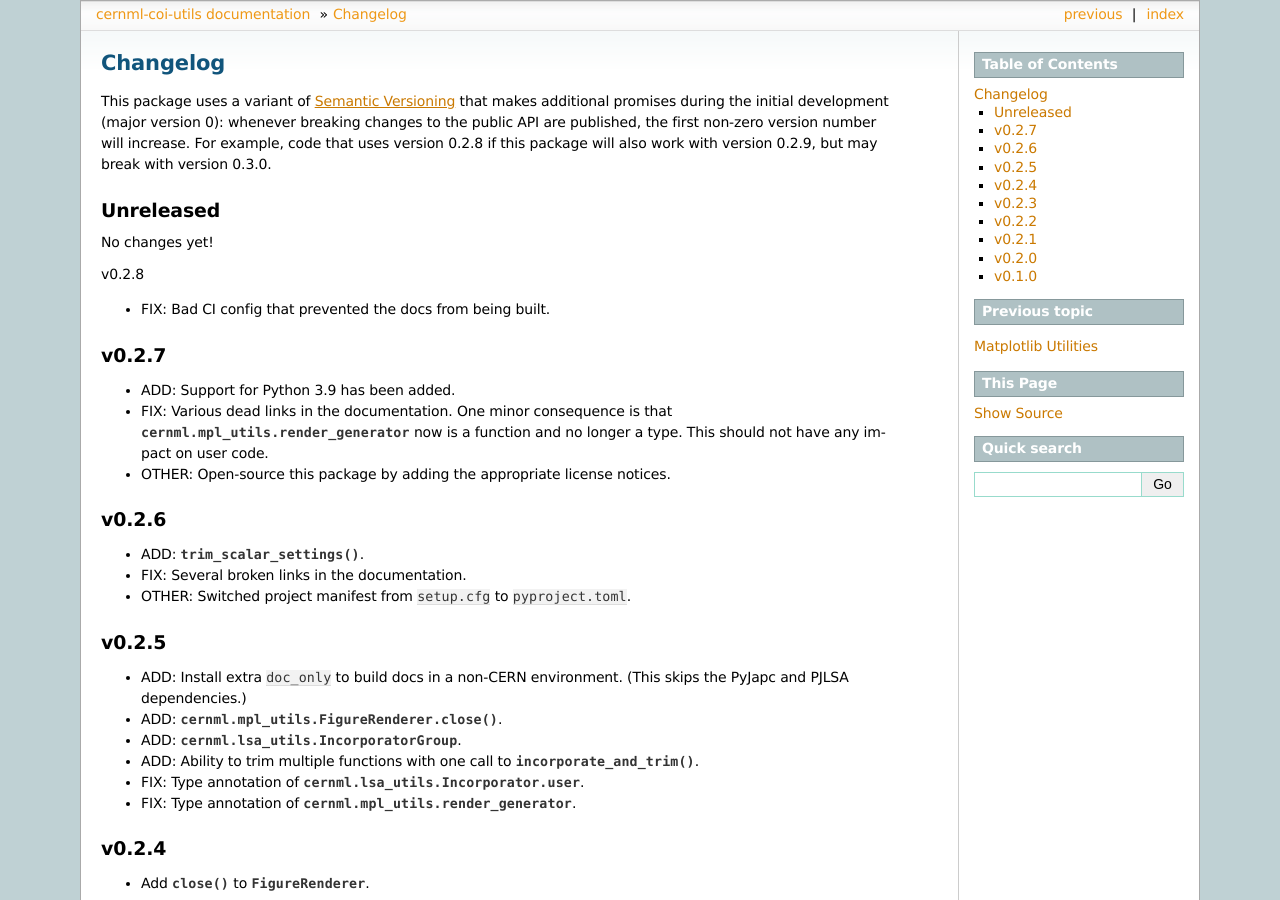
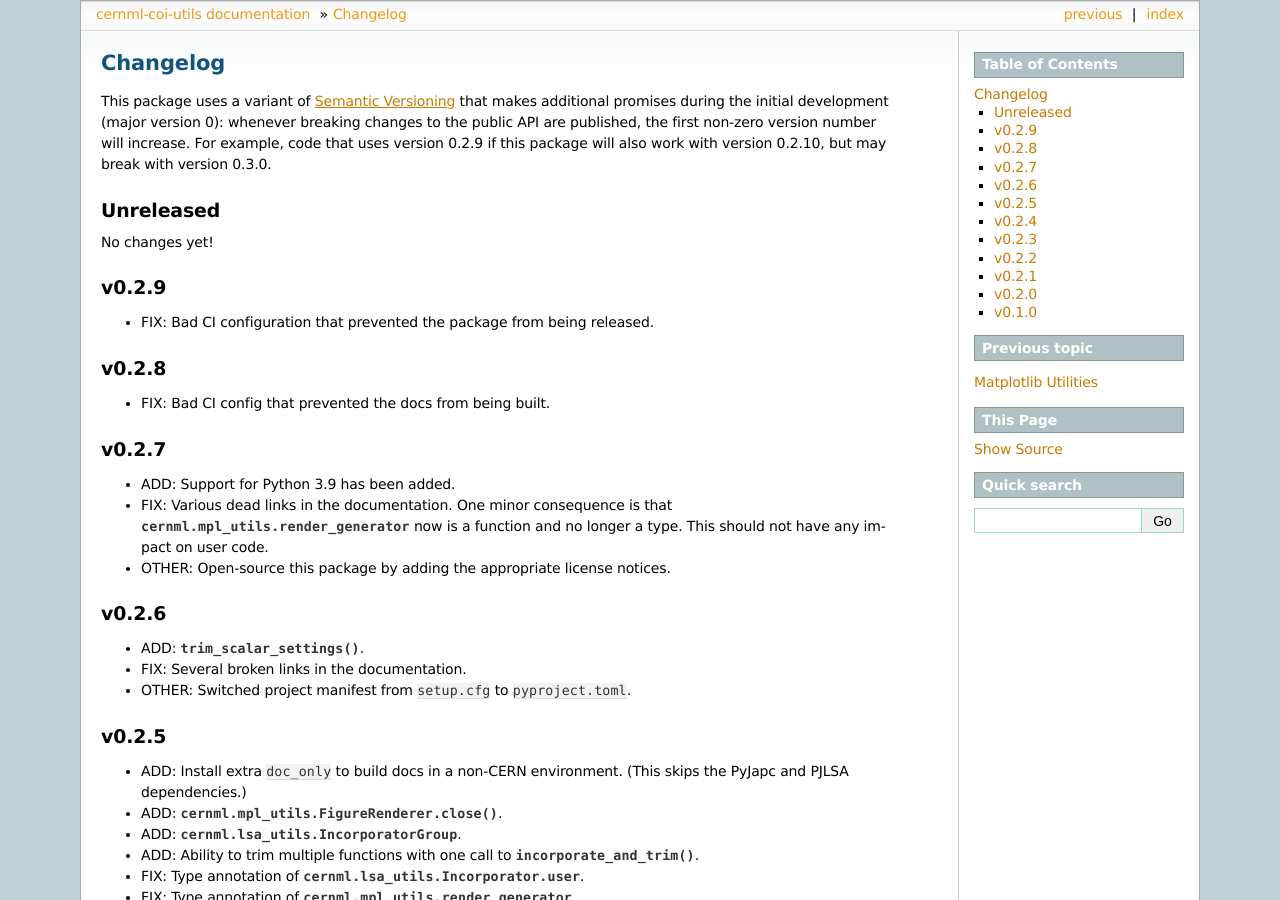
Before and after one commit to geoff-project/coi-utils, a Sphinx documentation site: the page built from docs/changelog.rst, in a window 1280 px wide and 900 px high. Built offline with Sphinx 7.4.7, drawn with Linux system fonts in a browser that asks for light colours; the version number could not be read and is left out.

```diff
--- a/docs/changelog.rst
+++ b/docs/changelog.rst
@@ -12,7 +12,7 @@
 that makes additional promises during the initial development (major version
 0): whenever breaking changes to the public API are published, the first
 non-zero version number will increase. For example, code that uses version
-0.2.8 if this package will also work with version 0.2.9, but may break with
+0.2.9 if this package will also work with version 0.2.10, but may break with
 version 0.3.0.
 
 Unreleased
@@ -20,7 +20,13 @@
 
 No changes yet!
 
+v0.2.9
+------
+
+- FIX: Bad CI configuration that prevented the package from being released.
+
 v0.2.8
+------
 
 - FIX: Bad CI config that prevented the docs from being built.
 
```
Also changed, not shown: .gitlab-ci.yml.
